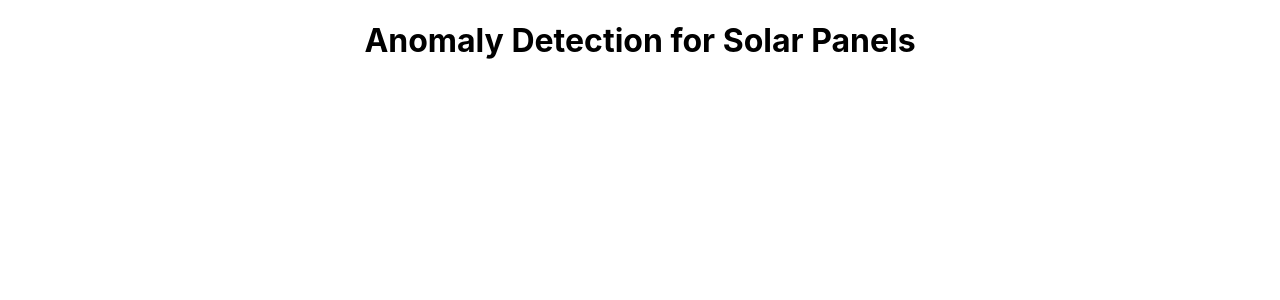
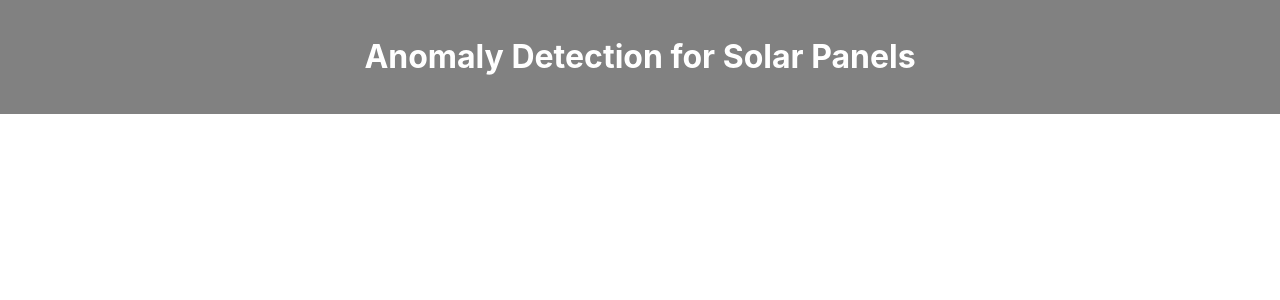
Before and after one commit to BrokenImage/raptor, a React (Create React App) app in the folder raptor_app/: page / in a window 1280 px wide. Shown: the top 300 px of the page. Built offline with nearby package versions, Linux system fonts and the light colour scheme.

Commit message:
updated landing

```diff
--- /dev/null
+++ b/raptor_app/src/Landing.css
@@ -0,0 +1,11 @@
+/*  src/Landing.css  */
+.Header {
+    box-sizing: border-box;
+    width: 100%;
+    display: flex;
+    justify-content: center;
+    padding: 1em;
+    margin-bottom: 2em;
+    background-color: rgb(129, 129, 129);
+    color: rgb(255, 255, 255);
+  }
--- a/raptor_app/src/Landing.js
+++ b/raptor_app/src/Landing.js
@@ -1,9 +1,12 @@
 import React from 'react'
+import './Landing.css'
 
 function Landing() {
   return (
-    <div>
-      <h1>Anomaly Detection for Solar Panels</h1>
+    <div className="Header">
+      <header>
+        <h1>Anomaly Detection for Solar Panels</h1>
+      </header>
     </div>
   );
 }
```
